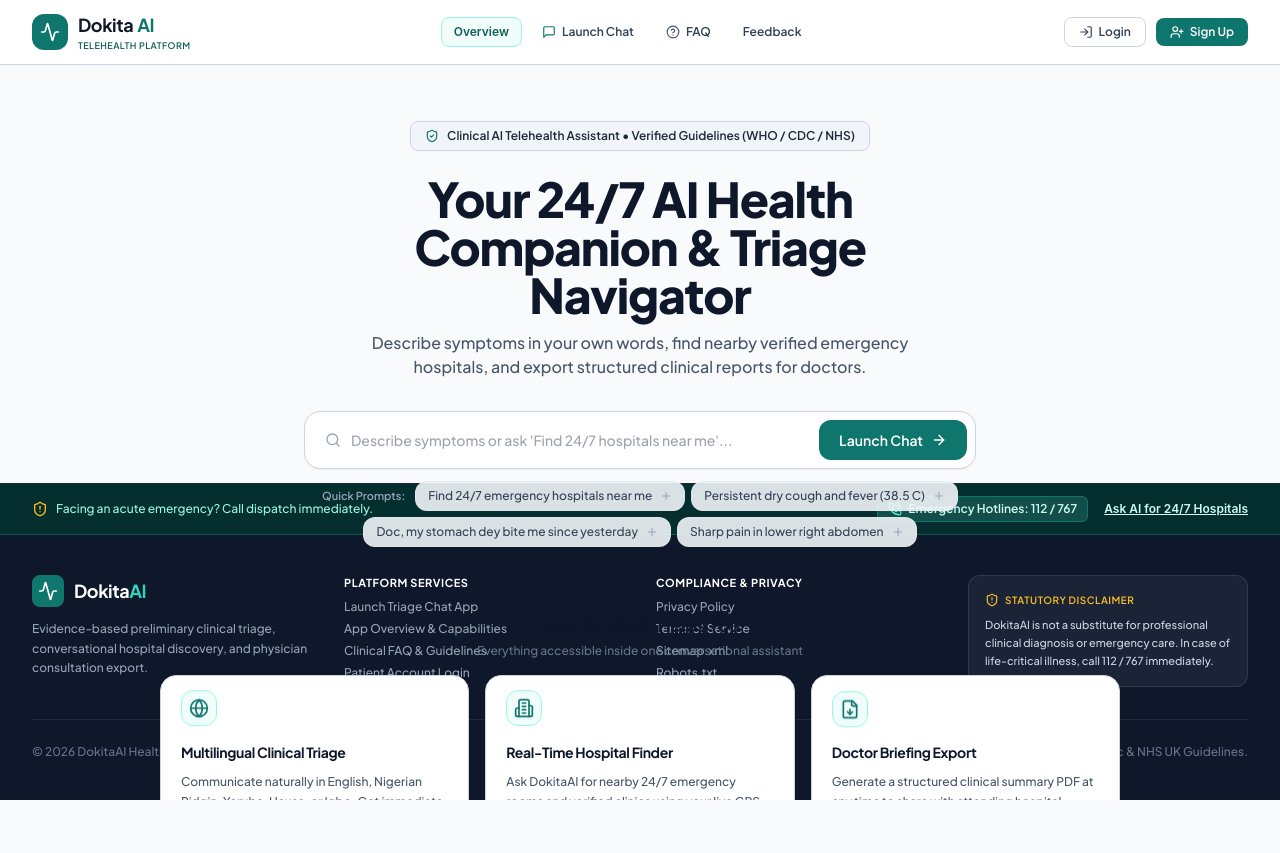
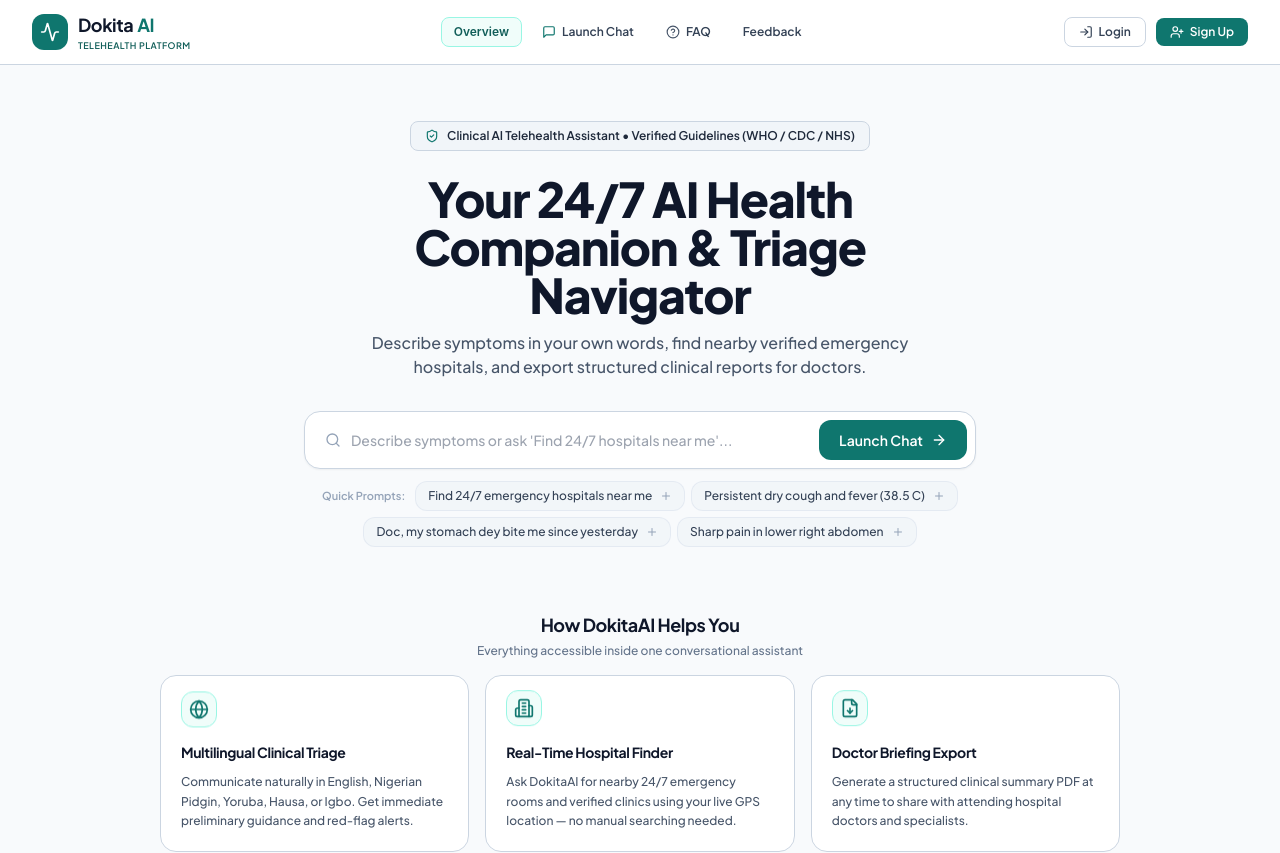
Before and after one commit to Dan-des/dokita-ai, a React (Vite) app in the folder client/: page / in a window 1280 px wide. Shown: the top 853 px of the page. Before the commit the page ends 800 px from the top, so only its background shows below. Built offline with nearby package versions, Linux system fonts and the light colour scheme; no server answers.

Commit message:
fix: home page layout (remove min-h-0 from non-chat main), progress steps single-line no emojis, root CSS cleanup

```diff
--- a/client/src/App.tsx
+++ b/client/src/App.tsx
@@ -36,7 +36,7 @@
       {/* Render Header only on standard site pages (never inside full-screen chat) */}
       {!isChatRoute && <Header onOpenFeedback={() => setFeedbackOpen(true)} />}
 
-      <main className={`flex-1 min-h-0 flex flex-col ${isChatRoute ? 'overflow-hidden' : ''}`}>
+      <main className={`flex-1 flex flex-col ${isChatRoute ? 'min-h-0 overflow-hidden' : ''}`}>
         <Routes>
           <Route path="/" element={<Home onOpenFeedback={() => setFeedbackOpen(true)} />} />
 
--- a/client/src/index.css
+++ b/client/src/index.css
@@ -3,29 +3,29 @@
 @tailwind utilities;
 
 /* ============================================================
-   ROOT HEIGHT + OVERFLOW
-   100dvh = dynamic viewport height (adjusts for mobile browser bars)
-   min-h-0 on flex children = critical for shrink to work correctly
+   ROOT LAYOUT
+   - html/body/root have NO fixed height — home page must be able to scroll
+   - The chat page manages its own viewport height via fixed positioning
    ============================================================ */
-html {
-  height: 100%;
+html, body {
+  margin: 0;
+  padding: 0;
 }
 
 body {
-  height: 100%;
-  overscroll-behavior: none;    /* kill pull-to-refresh everywhere */
   -webkit-overflow-scrolling: touch;
 }
 
 #root {
-  height: 100%;
   display: flex;
   flex-direction: column;
+  min-height: 100vh;
 }
 
-/* Re-enable scroll on landing pages */
-body.page-scroll {
-  overscroll-behavior: auto;
+/* Disable pull-to-refresh on chat page (added via JS class on body) */
+body.chat-page {
+  overscroll-behavior: none;
+  overflow: hidden;
 }
 
 @layer base {
--- a/client/src/pages/Chat.tsx
+++ b/client/src/pages/Chat.tsx
@@ -50,13 +50,13 @@
   Stethoscope
 } from 'lucide-react';
 
-// AI progress steps shown while loading
+// AI progress steps shown while loading — one at a time, no emojis
 const PROGRESS_STEPS = [
-  '🔍 Identifying symptoms and context...',
-  '📚 Consulting WHO / CDC / NHS guidelines...',
-  '💊 Checking drug interactions & safety...',
-  '🏥 Searching clinical triage protocols...',
-  '✍️ Curating personalised response...',
+  'Identifying symptoms and context...',
+  'Consulting WHO / CDC / NHS guidelines...',
+  'Checking drug interactions & safety...',
+  'Searching clinical triage protocols...',
+  'Curating personalised response...',
 ];
 
 type ChatMode = 'ai' | 'websearch';
@@ -129,6 +129,12 @@
       }
     }
   };
+
+  // Add chat-page class to body to disable pull-to-refresh, remove on unmount
+  useEffect(() => {
+    document.body.classList.add('chat-page');
+    return () => document.body.classList.remove('chat-page');
+  }, []);
 
   // Reset on user switch
   useEffect(() => {
@@ -954,26 +960,21 @@
             })
           )}
 
-          {/* Loading — AI Progress Steps */}
+          {/* Loading — single animated step, switches at intervals */}
           {isLoading && (
             <div className="flex gap-3 max-w-3xl lg:max-w-4xl mx-auto justify-start">
               <div className="w-8 h-8 rounded-xl bg-teal-700 text-white flex items-center justify-center shrink-0 mt-1">
                 <Bot className="w-4 h-4" />
               </div>
-              <div className="bg-white border border-slate-300 rounded-2xl rounded-tl-xs p-4 space-y-2 min-w-[220px]">
-                {PROGRESS_STEPS.map((step, i) => (
-                  <div
-                    key={i}
-                    className={`flex items-center gap-2 text-xs transition-all duration-500 ${
-                      i === progressStep ? 'text-teal-700 font-semibold opacity-100' : 'text-slate-400 opacity-40'
-                    }`}
-                  >
-                    {i === progressStep && <Loader2 className="w-3 h-3 animate-spin shrink-0" />}
-                    {i < progressStep && <Check className="w-3 h-3 text-emerald-500 shrink-0" />}
-                    {i > progressStep && <div className="w-3 h-3 shrink-0" />}
-                    <span>{step}</span>
-                  </div>
-                ))}
+              <div className="bg-white border border-slate-300 rounded-2xl rounded-tl-xs px-4 py-3 flex items-center gap-3 min-w-[200px]">
+                <Loader2 className="w-3.5 h-3.5 text-teal-700 animate-spin shrink-0" />
+                <span
+                  key={progressStep}
+                  className="text-xs text-slate-600 font-medium animate-pulse"
+                  style={{ animationDuration: '1.5s' }}
+                >
+                  {PROGRESS_STEPS[progressStep]}
+                </span>
               </div>
             </div>
           )}
--- a/client/src/pages/Home.tsx
+++ b/client/src/pages/Home.tsx
@@ -30,13 +30,8 @@
 
   // Trigger entrance animations after mount
   useEffect(() => {
-    // Allow landing pages to scroll
-    document.body.classList.add('page-scroll');
     const t = setTimeout(() => setMounted(true), 50);
-    return () => {
-      clearTimeout(t);
-      document.body.classList.remove('page-scroll');
-    };
+    return () => clearTimeout(t);
   }, []);
 
   const whatsappNumber = import.meta.env.VITE_WHATSAPP_NUMBER || '+2348003654824';
```
